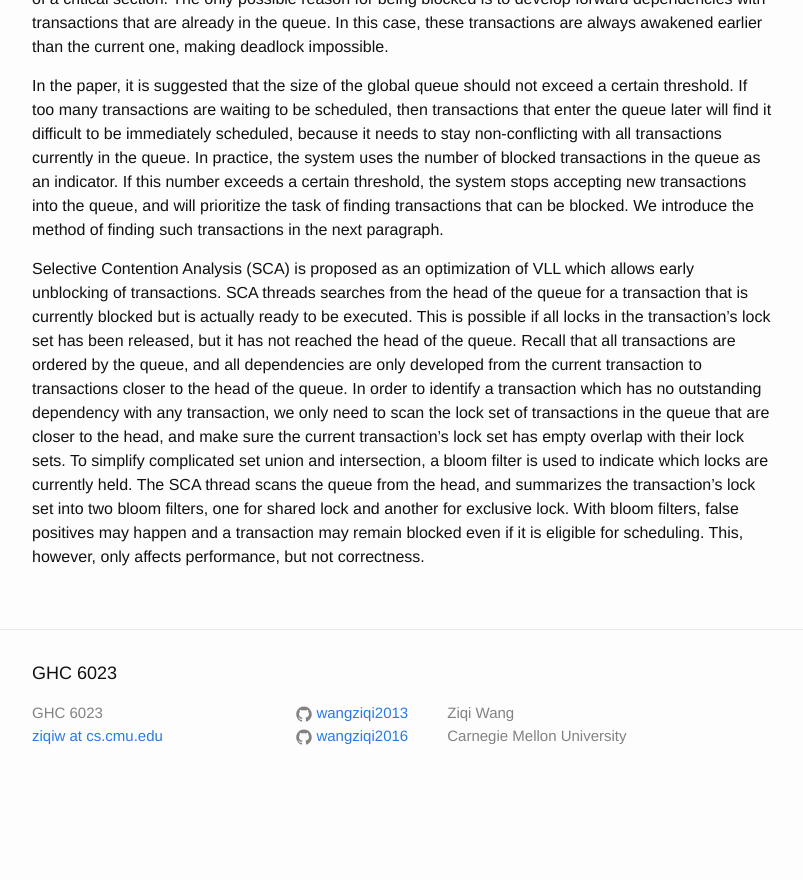
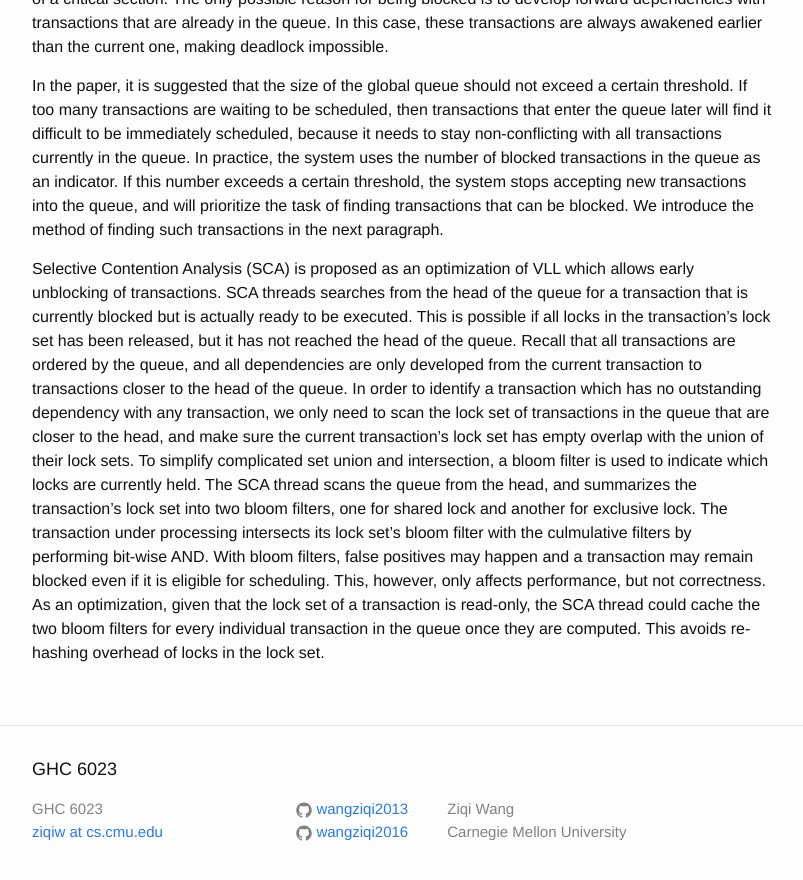
Before and after one commit to wangziqi2013/wangziqi2013.github.io, a Jekyll site: the page built from _posts/2018-06-29-vll.markdown, in a window 1280 px wide and 900 px high, scrolled down 1774 px. Shown: the top 880 px of the window, without its empty margins (238-1041 px from the left). Built offline with Jekyll 4.4.1, drawn with Linux system fonts in a browser that asks for light colours; before the commit the page ends 2581 px from its top, so only the background shows below that.

Commit message:
Adding optimization

```diff
--- a/_posts/2018-06-29-vll.markdown
+++ b/_posts/2018-06-29-vll.markdown
@@ -76,8 +76,11 @@ be executed. This is possible if all locks in the transaction's lock set has bee
 the head of the queue. Recall that all transactions are ordered by the queue, and all dependencies are only developed
 from the current transaction to transactions closer to the head of the queue. In order to identify a transaction which
 has no outstanding dependency with any transaction, we only need to scan the lock set of transactions in the queue
-that are closer to the head, and make sure the current transaction's lock set has empty overlap with their lock sets.
-To simplify complicated set union and intersection, a bloom filter is used to indicate which locks are currently held.
-The SCA thread scans the queue from the head, and summarizes the transaction's lock set into two bloom filters, one for
-shared lock and another for exclusive lock. With bloom filters, false positives may happen and a transaction may remain
-blocked even if it is eligible for scheduling. This, however, only affects performance, but not correctness.
+that are closer to the head, and make sure the current transaction's lock set has empty overlap with the union of their
+lock sets. To simplify complicated set union and intersection, a bloom filter is used to indicate which locks are currently
+held. The SCA thread scans the queue from the head, and summarizes the transaction's lock set into two bloom filters,
+one for shared lock and another for exclusive lock. The transaction under processing intersects its lock set's bloom filter
+with the culmulative filters by performing bit-wise AND. With bloom filters, false positives may happen and a transaction may
+remain blocked even if it is eligible for scheduling. This, however, only affects performance, but not correctness.
+As an optimization, given that the lock set of a transaction is read-only, the SCA thread could cache the two bloom filters
+for every individual transaction in the queue once they are computed. This avoids re-hashing overhead of locks in the lock set.
```
